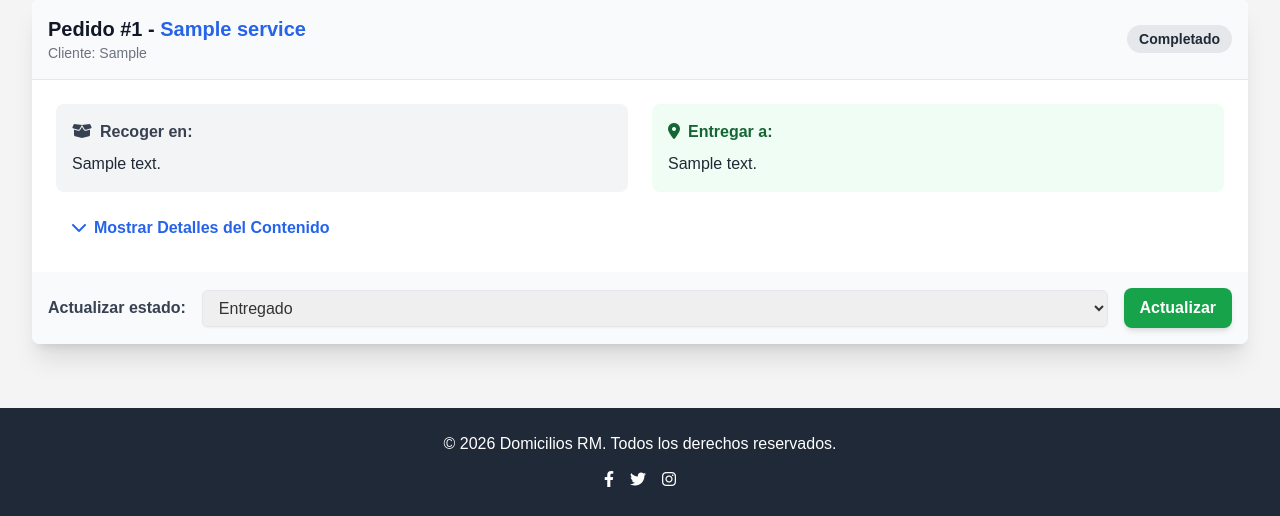
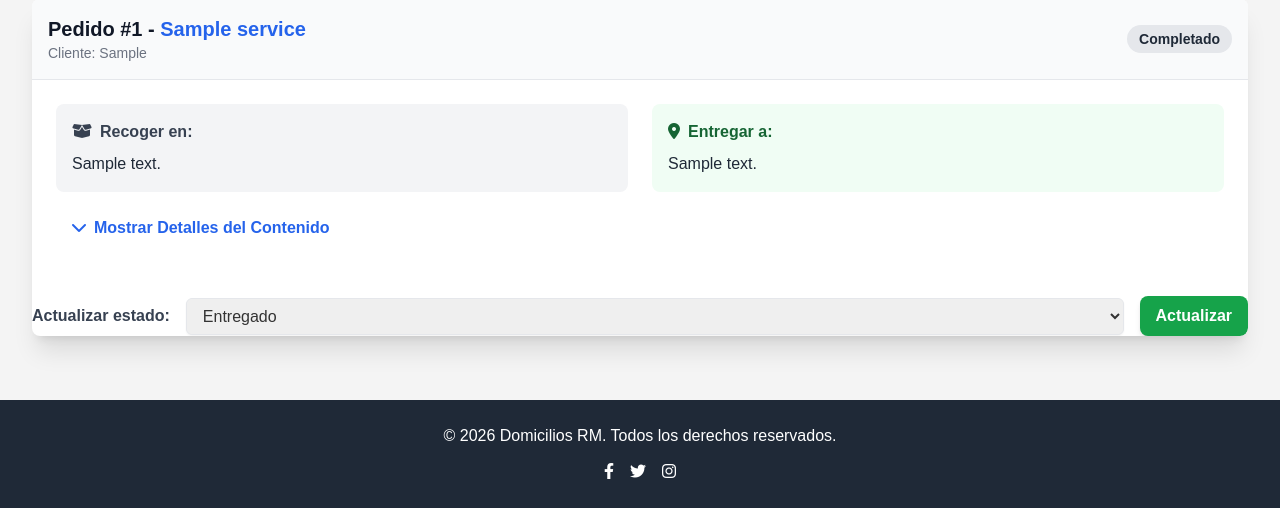
Before and after one commit to Neiro77/domiciliosrmyopal, a Python web app: template templates/driver/dashboard.html in a window 1280 px wide. Shown: the part 317-833 px from the top of the page. Run offline with Jinja, Linux system fonts and the light colour scheme; the template is opened without the code that fills it: most values are stand-ins (such as "Sample title", 1, 10 or a date in 2020); some libraries are stand-ins or nearby versions.

Commit message:
Ajuste formulario registro 12

```diff
--- a/driver_routes.py
+++ b/driver_routes.py
@@ -114,6 +114,7 @@ def dashboard():
         #orders=orders,
         #form=form,
         #OrderStatus=OrderStatus
+        form = EmptyForm()
     )
 
 
--- a/templates/driver/dashboard.html
+++ b/templates/driver/dashboard.html
@@ -87,7 +87,7 @@
                     </div>
                 </div>
 
-                <div class="bg-gray-50 p-4">
+                <!-- <div class="bg-gray-50 p-4">
                     <form action="{{ url_for('driver.update_delivery_status', order_id=order.id) }}" method="POST" class="flex flex-col sm:flex-row items-center gap-4">
                         {{ form.hidden_tag() }}
                         <label for="new_status-{{ order.id }}" class="font-semibold text-gray-700">Actualizar estado:</label>
@@ -99,8 +99,24 @@
                             <option value="{{ OrderStatus.CANCELLED.value }}">Cancelar</option>
                         </select>
                         <button type="submit" class="w-full sm:w-auto bg-green-600 hover:bg-green-700 text-white font-bold py-2 px-4 rounded-lg shadow-md transition duration-300">Actualizar</button>
-                    </form>
-                </div>
+                    </form> -->
+
+				<div class="mt-6 flex flex-col sm:flex-row items-center gap-4">
+					<form action="{{ url_for('driver.update_order_status', order_id=order.id) }}" method="POST" class="flex flex-col sm:flex-row items-center gap-4 w-full">
+						{{ form.hidden_tag() }} <!-- Ahora esto no fallará porque 'form' existe -->
+						<label for="new_status-{{ order.id }}" class="font-semibold text-gray-700">Actualizar estado:</label>
+						<select name="new_status" id="new_status-{{ order.id }}" class="flex-grow w-full sm:w-auto border px-3 py-2 rounded-md shadow-sm focus:outline-none focus:ring-blue-500 focus:border-blue-500">
+							{% if order.status == OrderStatus.ACCEPTED.value %}
+								<option value="{{ OrderStatus.OUT_FOR_DELIVERY.value }}">En Camino</option>
+							{% endif %}
+							<option value="{{ OrderStatus.DELIVERED.value }}">Entregado</option>
+							<option value="{{ OrderStatus.CANCELLED.value }}">Cancelar</option>
+						</select>
+						<button type="submit" class="w-full sm:w-auto bg-green-600 hover:bg-green-700 text-white font-bold py-2 px-4 rounded-lg shadow-md transition duration-300">Actualizar</button>
+					</form>
+				</div>
+
+                <!-- </div> -->
             </div>
         {% endfor %}
         </div>
```
